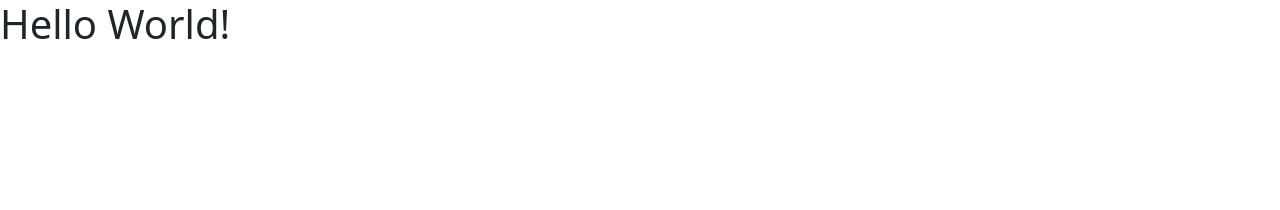
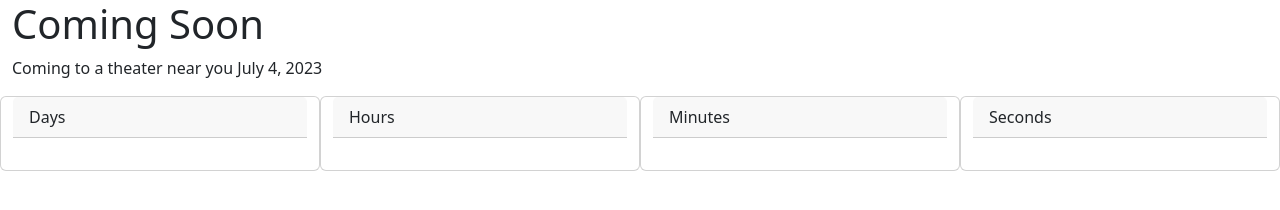
Before and after one commit to mavericks-db/coming-soon-landing-page, a plain HTML site: page index.html in a window 1280 px wide. Drawn offline with nearby package versions, Linux system fonts and the light colour scheme.

Commit message:
Create basic HTML layout

```diff
--- a/index.html
+++ b/index.html
@@ -11,8 +11,41 @@
 </head>
 
 <body>
-    <h1>Hello World!</h1>
+  <main class="container-fluid">
+    <h1>Coming Soon</h1>
+    <p>Coming to a theater near you July 4, 2023</p>
+    <div class="row">
+      <div class="card col">
+        <div class="card-header">
+          Days
+        </div>
+        <div class="card-body" id="days">
+        </div>
+      </div>
+      <div class="card col">
+        <div class="card-header">
+          Hours
+        </div>
+        <div class="card-body" id="hours">
+        </div>
+      </div>
+      <div class="card col">
+        <div class="card-header">
+          Minutes
+        </div>
+        <div class="card-body" id="minutes">
+        </div>
+      </div>
+      <div class="card col">
+        <div class="card-header">
+          Seconds
+        </div>
+        <div class="card-body" id="seconds">
+        </div>
+      </div>
 
+    </div>
+  </main>
   <script src="https://cdn.jsdelivr.net/npm/bootstrap@5.3.0-alpha3/dist/js/bootstrap.bundle.min.js"
     integrity="sha384-ENjdO4Dr2bkBIFxQpeoTz1HIcje39Wm4jDKdf19U8gI4ddQ3GYNS7NTKfAdVQSZe"
     crossorigin="anonymous"></script>
```
